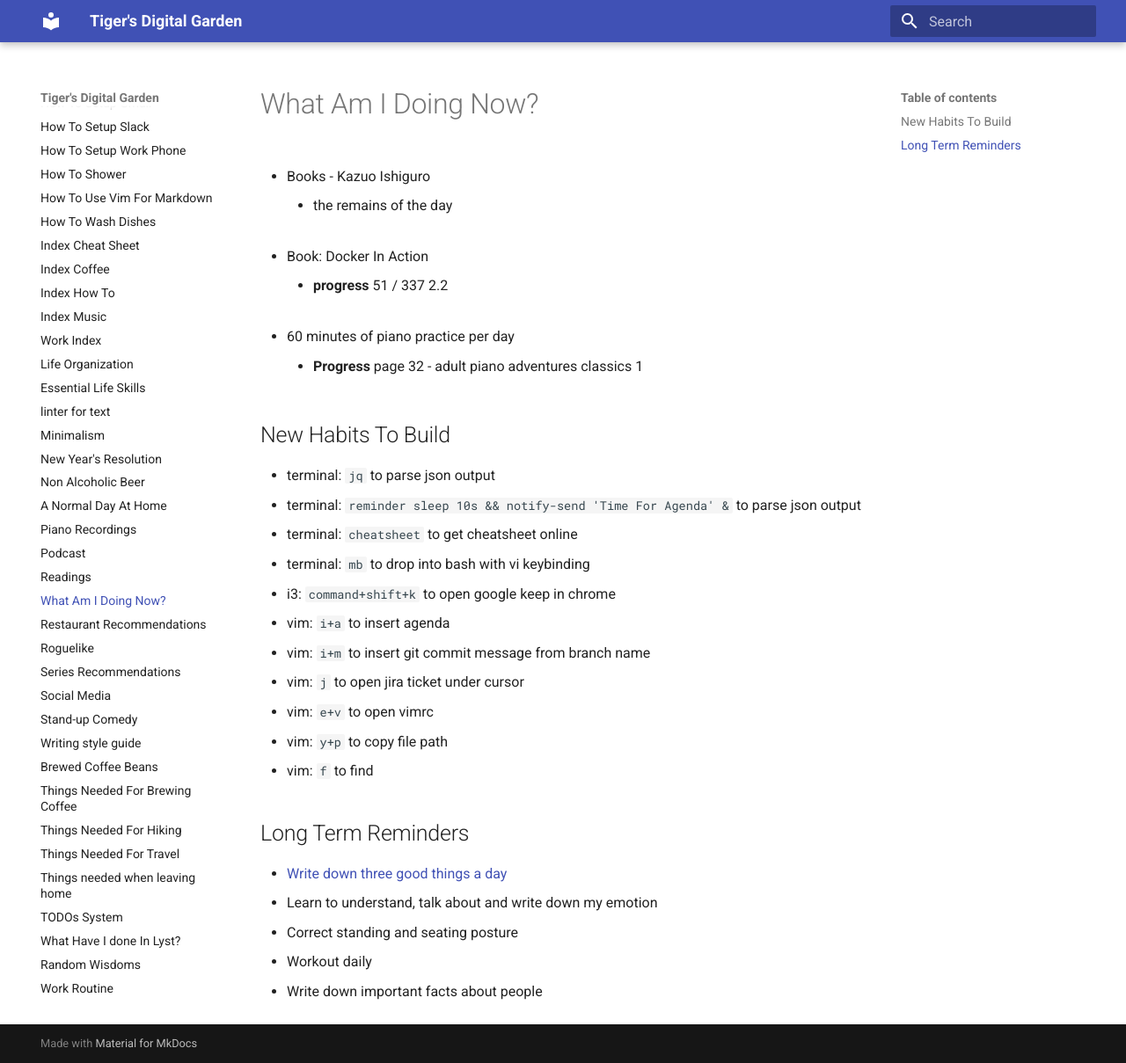
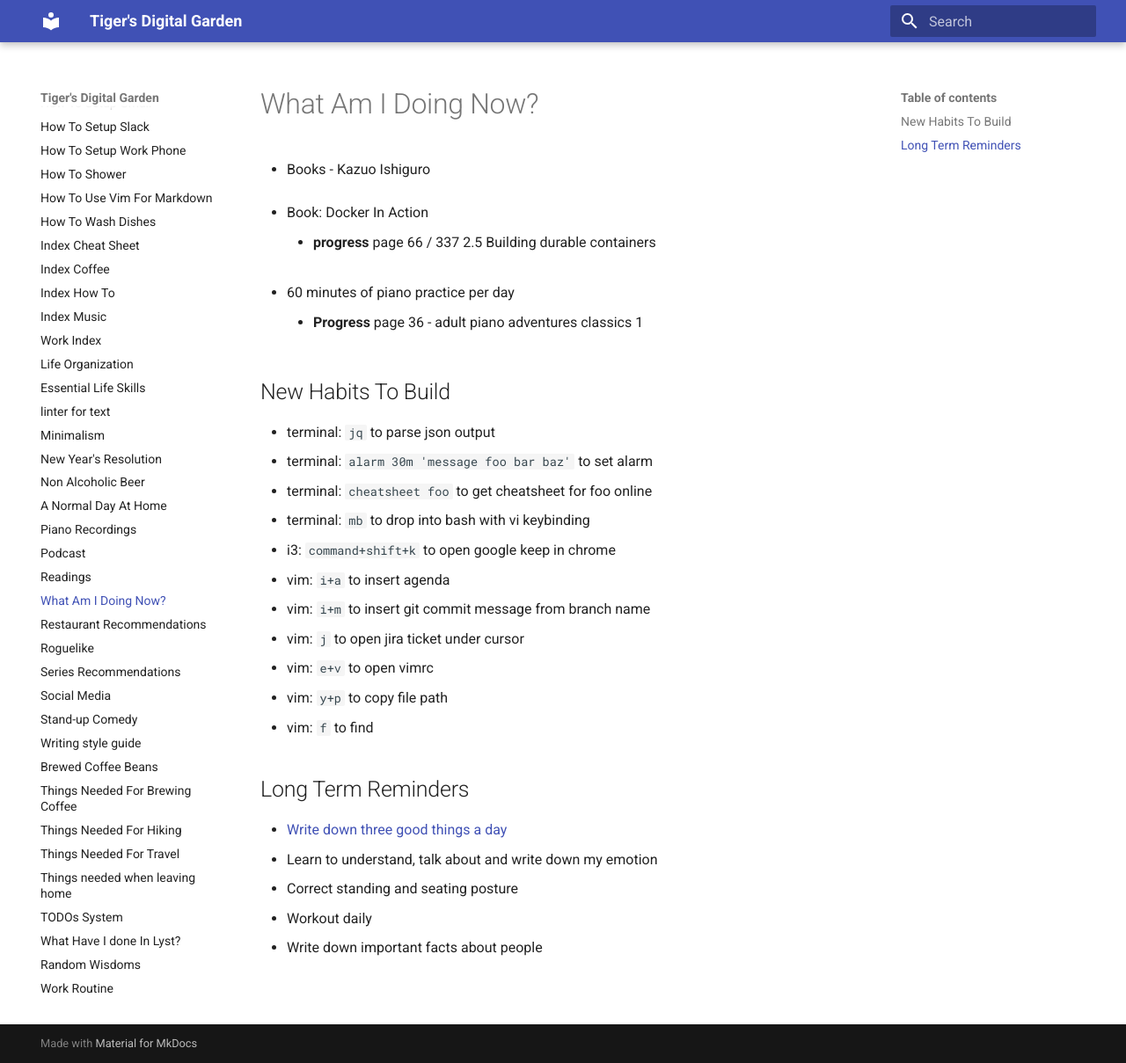
Before and after one commit to ynotstartups/notes, an MkDocs documentation site: the page built from notes/reminders.md, in a window 1280 px wide and 1209 px high. Shown: the whole window at 88% size. Built offline with MkDocs 1.6.1 and Material for MkDocs 9.7.7, drawn with Linux system fonts in a browser that asks for light colours.

Commit message:
update progress

```diff
--- a/notes/reminders.md
+++ b/notes/reminders.md
@@ -2,21 +2,19 @@
 
 - Books - Kazuo Ishiguro
 
-  - the remains of the day
-
 - Book: Docker In Action
 
-  - **progress** 51 / 337 2.2
+  - **progress** page 66 / 337 2.5 Building durable containers
 
 - 60 minutes of piano practice per day
 
-  - **Progress** page 32 - adult piano adventures classics 1
+  - **Progress** page 36 - adult piano adventures classics 1
 
 ## New Habits To Build
 
 - terminal: `jq` to parse json output
-- terminal: `reminder sleep 10s && notify-send 'Time For Agenda' &` to parse json output
-- terminal: `cheatsheet` to get cheatsheet online
+- terminal: `alarm 30m 'message foo bar baz'` to set alarm
+- terminal: `cheatsheet foo` to get cheatsheet for foo online
 - terminal: `mb` to drop into bash with vi keybinding
 - i3:       `command+shift+k` to open google keep in chrome
 - vim:      `i+a` to insert agenda
```
